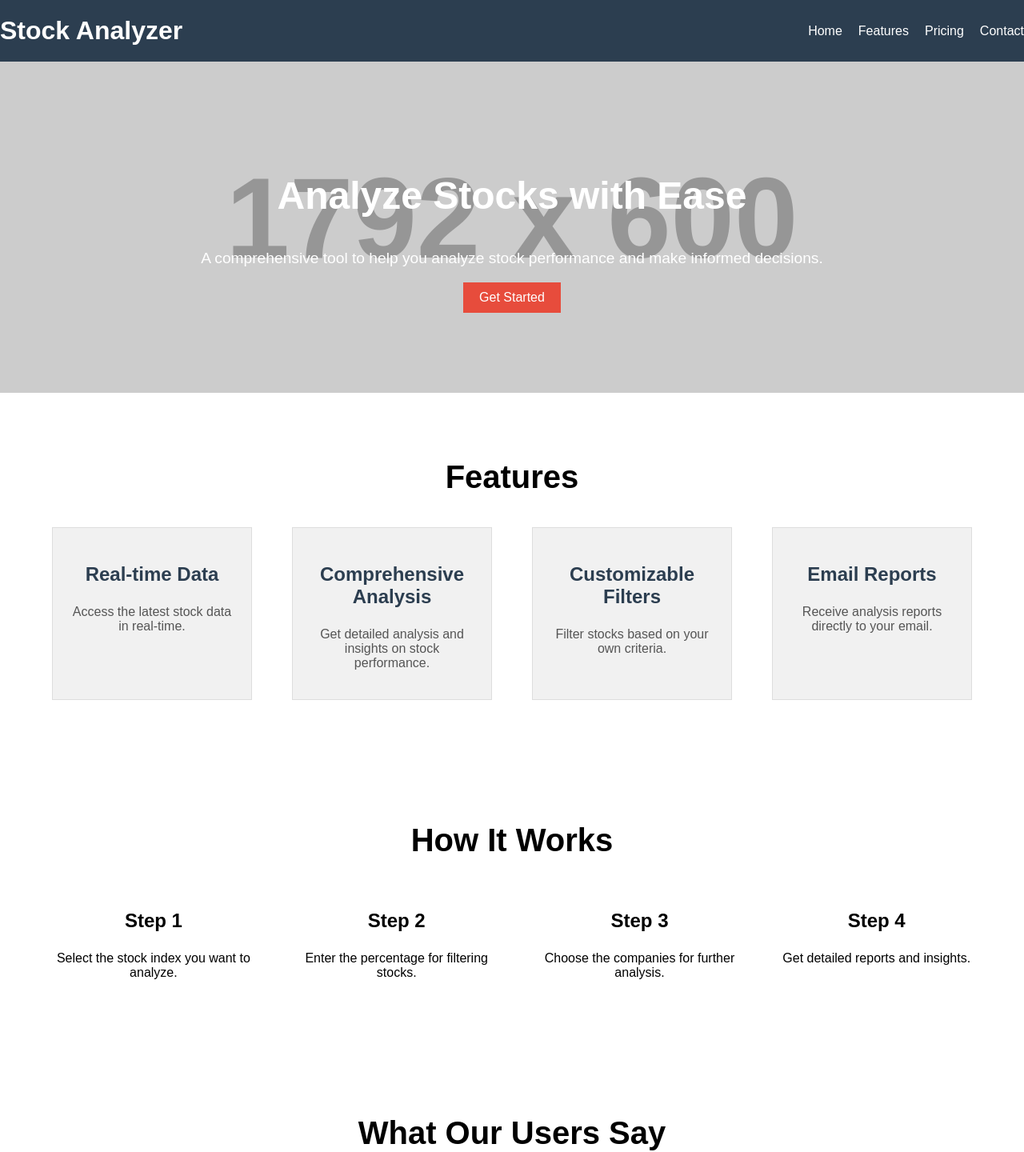
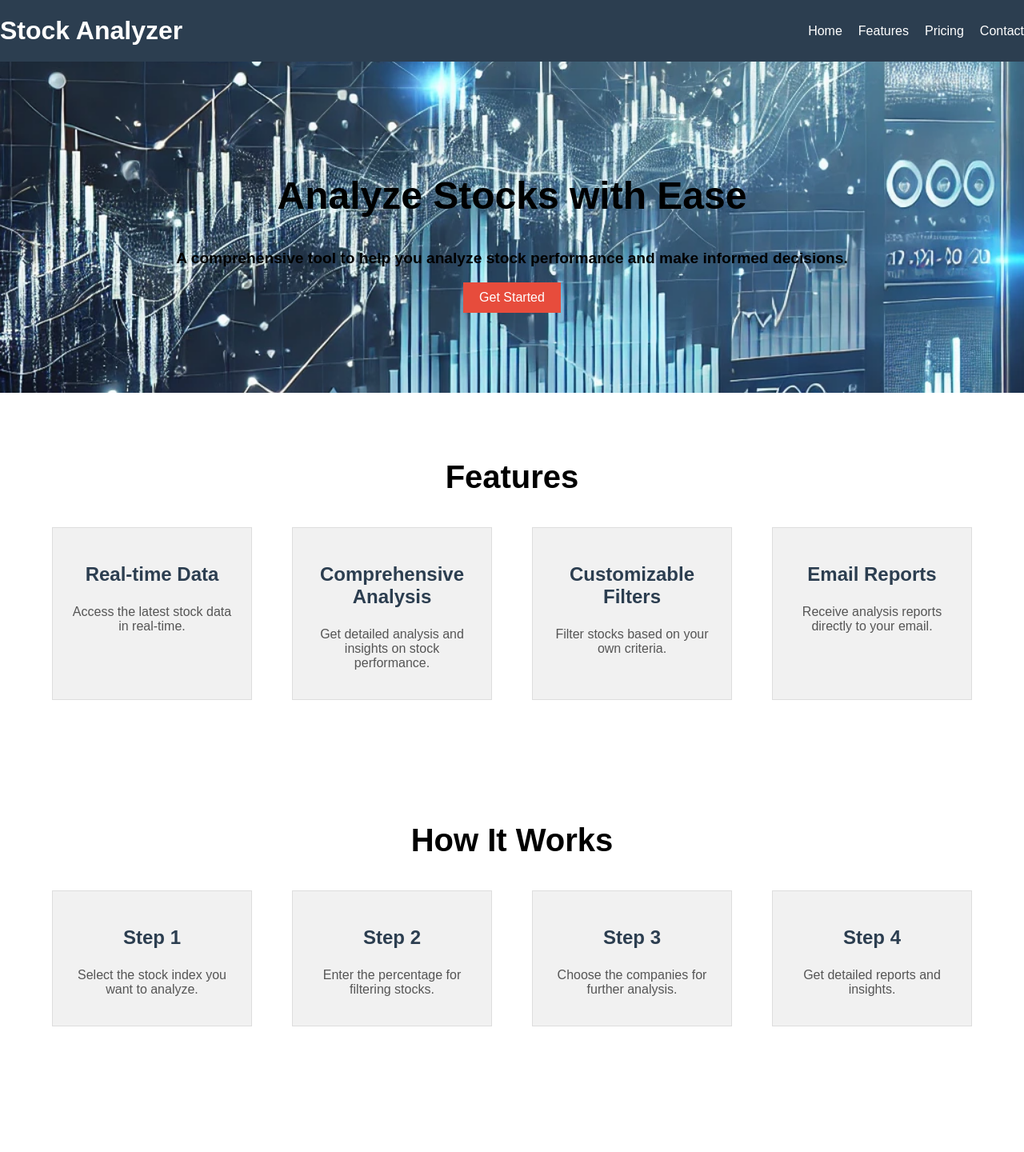
Before and after one commit to jkaus324/stockAnalyserFrontend, a React (Create React App) app: page / in a window 1280 px wide. Shown: the top 1440 px of the page at 80% size. Built offline with nearby package versions, Linux system fonts and the light colour scheme.

Commit message:
Landing page almost done with designing
Optional to improve the design

```diff
--- a/src/components/LandingPage.css
+++ b/src/components/LandingPage.css
@@ -38,8 +38,10 @@ body {
 }
 
 .hero {
-    background: url('https://via.placeholder.com/1792x600') no-repeat center center/cover;
-    color: white;
+  background-size: cover;
+  background-position: center;
+  color: black; /* Set text color to black */
+  font-weight: bold; /* Make text bold */
   padding: 100px 0;
   text-align: center;
 }
@@ -61,6 +63,7 @@ body {
   cursor: pointer;
 }
 
+
 .features, .how-it-works, .testimonials {
   padding: 50px 0;
 }
@@ -76,13 +79,13 @@ body {
   margin-bottom: 20px;
 }
 
-  .feature-list, .steps, .testimonial-list {
+.feature-list, .steps-list, .testimonial-list {
   display: flex;
   justify-content: space-around;
   flex-wrap: wrap;
 }
 
-  .feature {
+.feature, .step-box {
   background-color: #f1f1f1;
   border: 1px solid #ddd;
   padding: 20px;
@@ -92,16 +95,16 @@ body {
   transition: transform 0.2s;
 }
 
-  .feature:hover {
+.feature:hover, .step-box:hover {
   transform: scale(1.05);
 }
 
-  .feature h3 {
+.feature h3, .step-box h3 {
   font-size: 1.5em;
   color: #2c3e50;
 }
 
-  .feature p {
+.feature p, .step-box p {
   font-size: 1em;
   color: #555;
 }
@@ -109,10 +112,6 @@ body {
 .step, .testimonial {
   max-width: 250px;
   margin: 20px;
-  }
-
-  .step h3 {
-    font-size: 1.5em;
 }
 
 .testimonial p {
--- a/src/components/LandingPage.js
+++ b/src/components/LandingPage.js
@@ -1,7 +1,7 @@
 import React from 'react';
 import './LandingPage.css';
 import { Link } from 'react-router-dom';
-
+import heroBackground from '../components/assests/hero-background.png'; // Adjust the path as necessary
 
 function LandingPage() {
   return (
@@ -20,13 +20,14 @@ function LandingPage() {
         </div>
       </header>
 
-        <section className="hero">
+      <section className="hero" style={{ backgroundImage: `url(${heroBackground})` }}>
         <div className="container">
           <h2>Analyze Stocks with Ease</h2>
           <p>A comprehensive tool to help you analyze stock performance and make informed decisions.</p>
           <Link to="/main"><button>Get Started</button></Link>
         </div>
       </section>
+
 
       <section className="features">
         <div className="container">
@@ -55,20 +56,20 @@ function LandingPage() {
       <section className="how-it-works">
         <div className="container">
           <h2>How It Works</h2>
-            <div className="steps">
-              <div className="step">
+          <div className="steps-list">
+            <div className="step-box">
               <h3>Step 1</h3>
               <p>Select the stock index you want to analyze.</p>
             </div>
-              <div className="step">
+            <div className="step-box">
               <h3>Step 2</h3>
               <p>Enter the percentage for filtering stocks.</p>
             </div>
-              <div className="step">
+            <div className="step-box">
               <h3>Step 3</h3>
               <p>Choose the companies for further analysis.</p>
             </div>
-              <div className="step">
+            <div className="step-box">
               <h3>Step 4</h3>
               <p>Get detailed reports and insights.</p>
             </div>
--- a/src/components/Main.js
+++ b/src/components/Main.js
@@ -104,7 +104,6 @@ function MainPage() {
       alert('There was an error applying the indicators. Please try again later.');
     }
   };
-
 
 
   const handleSendEmail = () => {
```
Also changed, not shown: src/components/assests/hero-background.png (added). Lines whose indentation alone changed are shown as unchanged.
